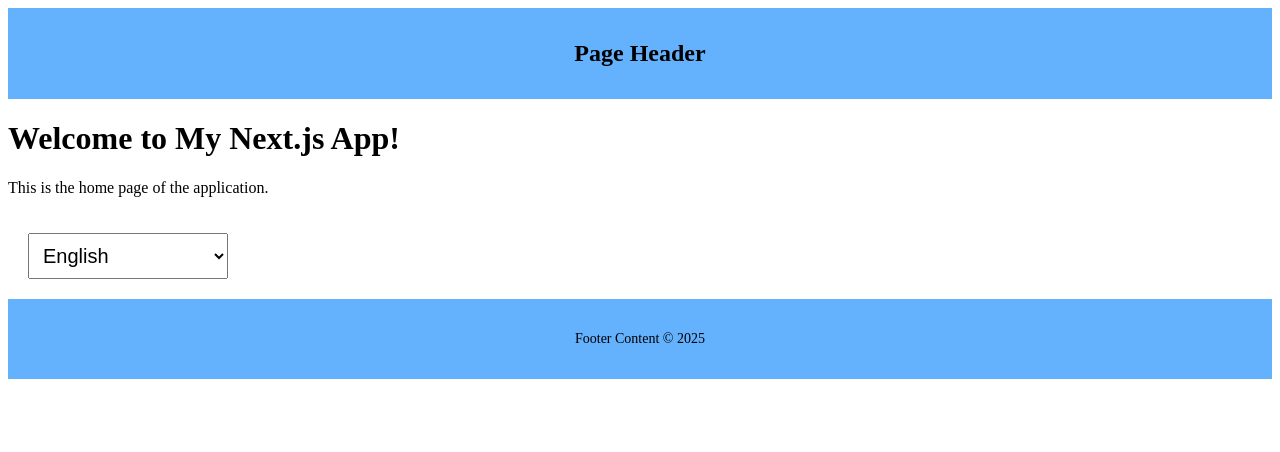
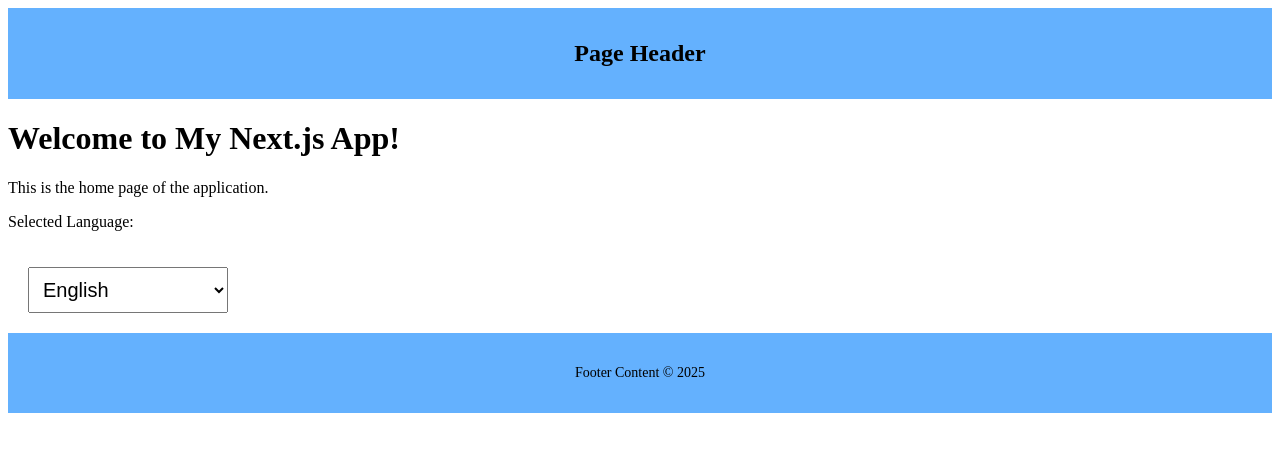
Before and after one commit to RobFyd/hello-next, a Next.js app: page / in a window 1280 px wide. Shown: the top 452 px of the page. Built offline with nearby package versions, Linux system fonts and the light colour scheme.

Commit message:
feat: display selected language in LanguageSelector component

```diff
--- a/src/app/components/LanguageSelector.jsx
+++ b/src/app/components/LanguageSelector.jsx
@@ -1,10 +1,19 @@
+"use client";
+import { useState } from "react";
 import styles from "./LanguageSelector.module.css";
 
 export function LanguageSelector() {
+  const [selectedOption, setSelectedOption] = useState();
   return (
-    <select className={styles.languageSelector}>
-      <option value="EN">English</option>
-      <option value="PL">Polish</option>
-    </select>
+    <>
+      <p>Selected Language: {selectedOption}</p>
+      <select
+        className={styles.languageSelector}
+        onChange={(e) => setSelectedOption(e.target.value)}
+      >
+        <option value="EN">English</option>
+        <option value="PL">Polish</option>
+      </select>
+    </>
   );
 }
```
